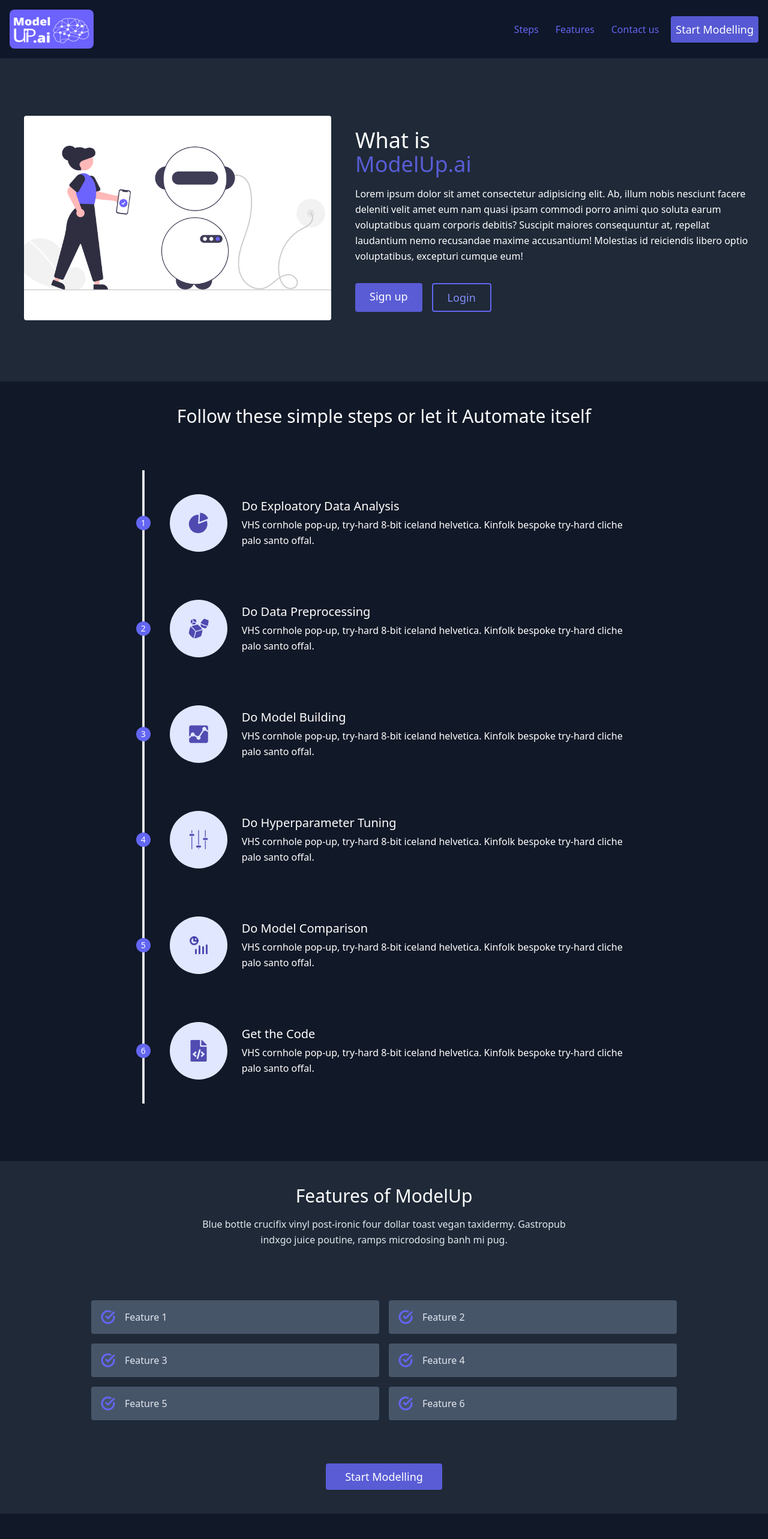
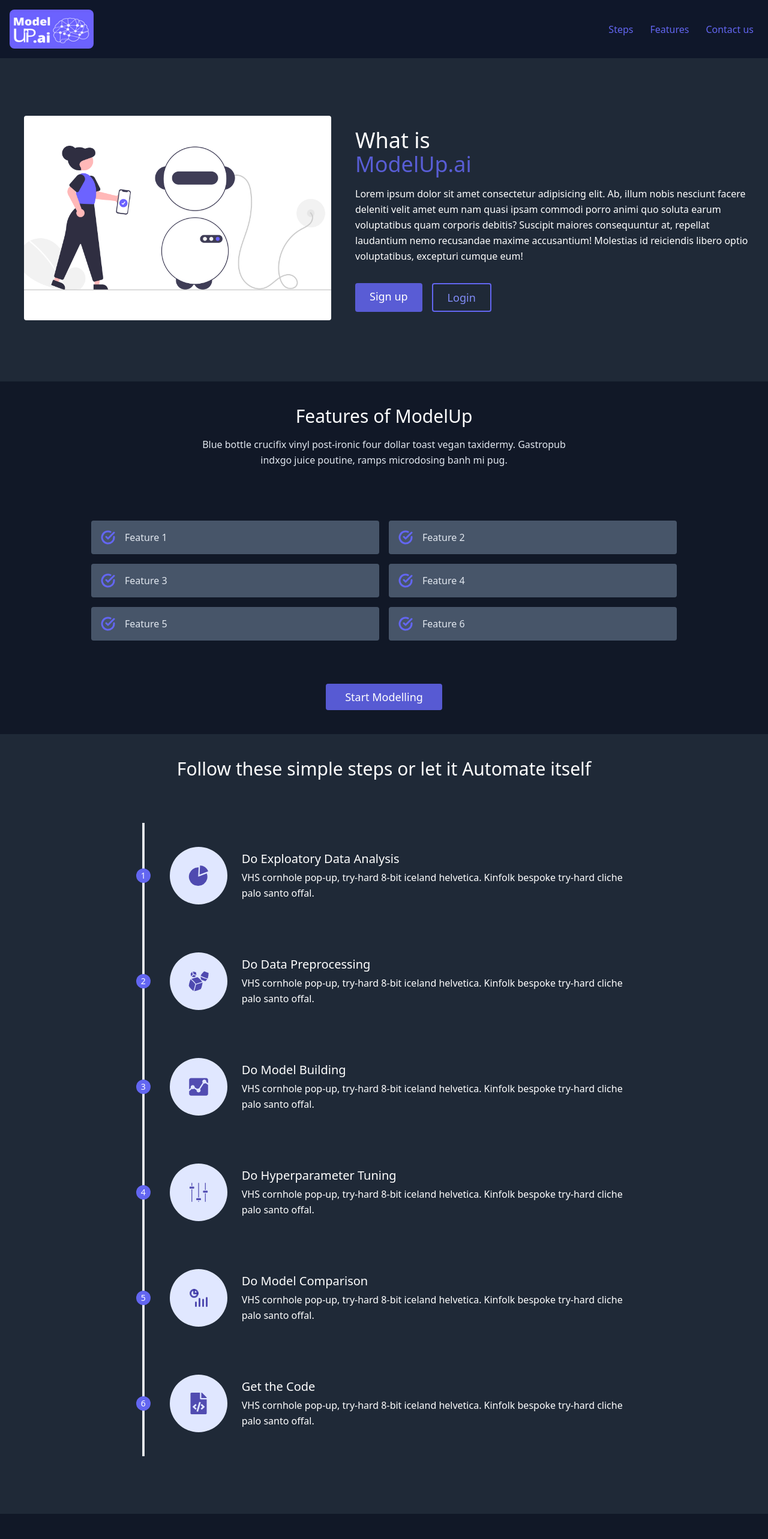
Before and after one commit to coder-jkb/ML-Model-Builder, a Next.js app in the folder modelbuilder-frontend/: page / in a window 1280 px wide. Shown: the top 2566 px of the page at 60% size. Built offline with nearby package versions, Linux system fonts and the light colour scheme.

Commit message:
Changes made in dark mode

```diff
--- a/modelbuilder-frontend/pages/components/Features.js
+++ b/modelbuilder-frontend/pages/components/Features.js
@@ -3,7 +3,7 @@ import React from "react";
 const Content = () => {
     return (
         // changed indigo-800 to indigo-500
-        <section id='features' className="bg-gray-800 text-slate-200 body-font">
+        <section id='features' className="bg-gray-900 text-slate-200 body-font">
             <div className="container px-5 py-10 mx-auto">
                 <div className="text-center mb-20">
                     <h1 className="sm:text-3xl text-2xl font-medium text-center title-font text-white mb-4">Features of ModelUp</h1>
--- a/modelbuilder-frontend/pages/components/Header.js
+++ b/modelbuilder-frontend/pages/components/Header.js
@@ -10,7 +10,7 @@ const Header = () => {
           <a href='#steps' className="py-1 px-2 cursor-pointer text-indigo-500 hover:border-b-2 hover:border-indigo-500">Steps</a>
           <a href='#features' className="py-1 px-2 cursor-pointer text-indigo-500 hover:border-b-2 hover:border-indigo-500">Features</a>
           <a href='#contact' className="py-1 px-2 cursor-pointer text-indigo-500 hover:border-b-2 hover:border-indigo-500">Contact us</a>
-          <button className="flex mx-auto text-white bg-indigo-500/[0.85] border-0 py-2 px-2 focus:outline-none hover:bg-indigo-500/[0.95] rounded text-lg">Start Modelling</button>
+          {/* <button className="flex mx-auto text-white bg-indigo-500/[0.85] border-0 py-2 px-2 focus:outline-none hover:bg-indigo-500/[0.95] rounded text-lg">Start Modelling</button> */}
         </nav>
       </div>
     </header>
--- a/modelbuilder-frontend/pages/components/Step.js
+++ b/modelbuilder-frontend/pages/components/Step.js
@@ -7,7 +7,7 @@ import React from "react";
 
 const Step = () => {
     return (
-        <section id='steps' className="text-white bg-gray-900 body-font">
+        <section id='steps' className="text-white bg-gray-800 body-font">
             <div className="text-center pt-10 -mb-10">
                 <h1 className="sm:text-3xl text-2xl font-medium text-center title-font text-white mb-4">Follow these simple steps or let it Automate itself</h1>
             </div>
--- a/modelbuilder-frontend/pages/index.js
+++ b/modelbuilder-frontend/pages/index.js
@@ -5,13 +5,14 @@ import Header from "./components/Header";
 import Hero from "./components/Hero";
 import Step from "./components/Step";
 import Team from "./components/Team";
+
 export default function Index() {
   return (
     <>
       <Header />
       <Hero />
-      <Step/>
       <Feature />
+      <Step />
       <Team />
       <Contact />
       <Footer />
```
Also changed, not shown: modelbuilder-frontend/.eslintrc.json.
